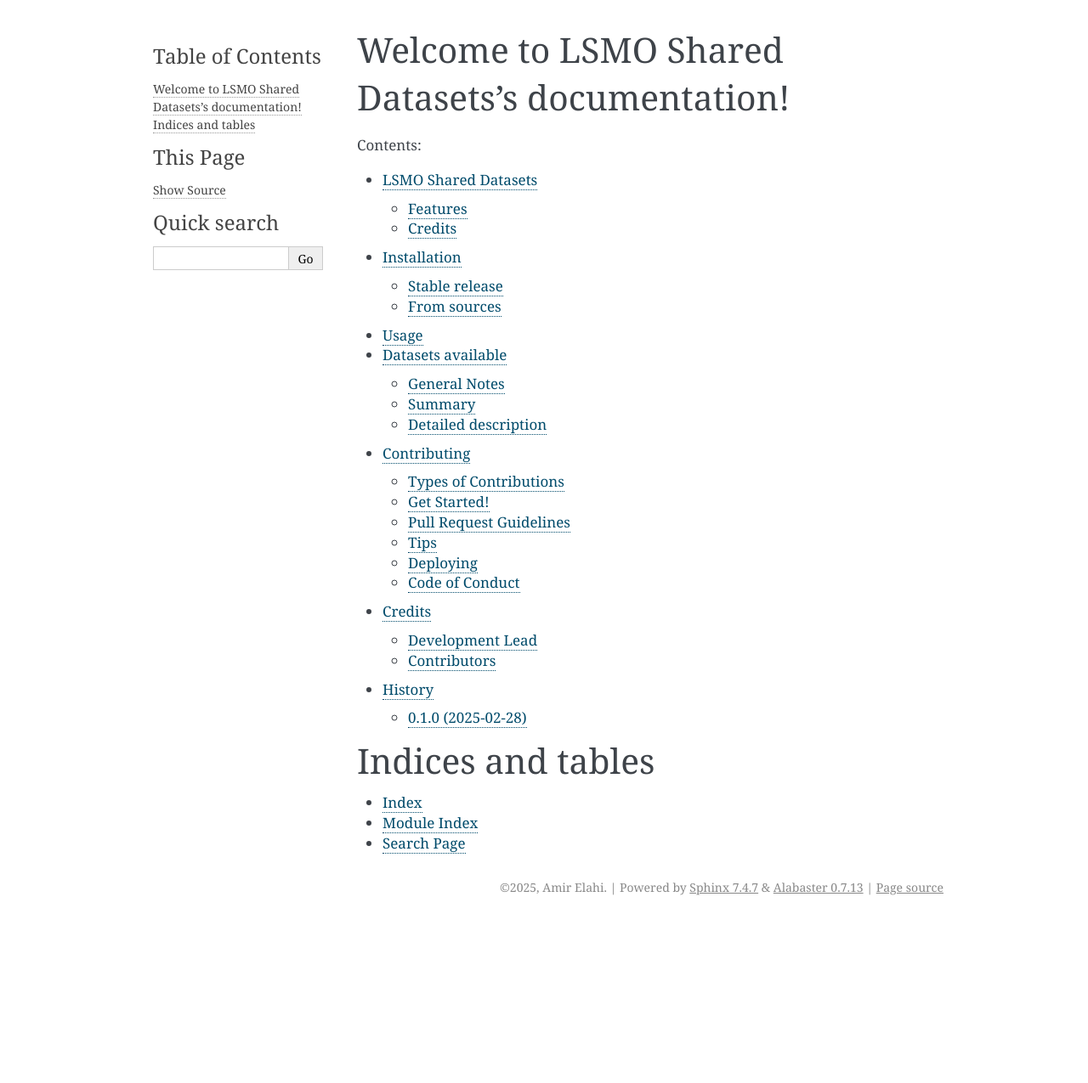
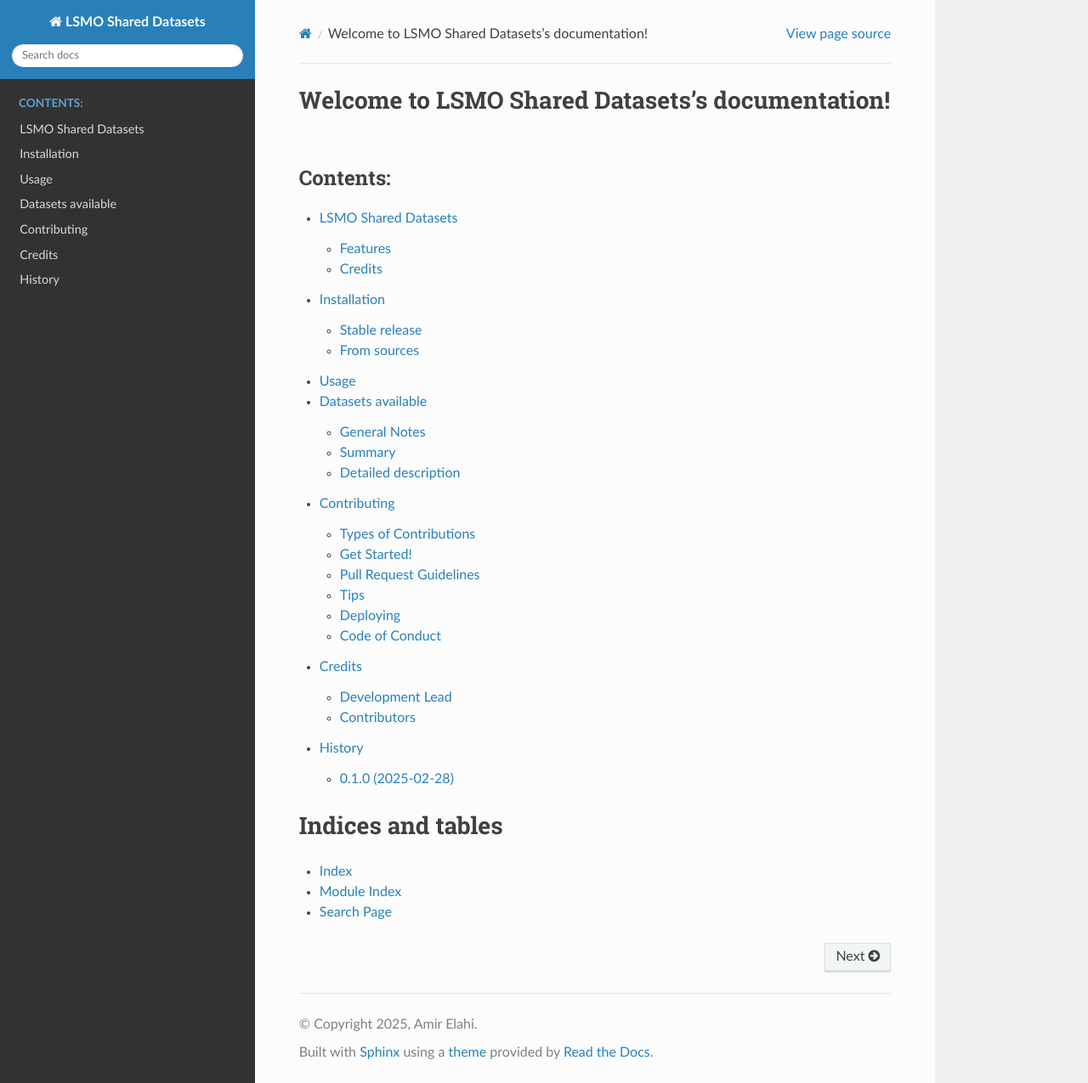
Before and after one commit to amir-elahi/lsmo-shared-datasets, a Sphinx documentation site: the page built from docs/index.rst, in a window 1280 px wide and 1275 px high. Shown: the whole window at 85% size. Built offline with Sphinx 7.4.7 and the Read the Docs theme 3.1.0, drawn with Linux system fonts in a browser that asks for light colours.

Commit message:
Adding dark mode

```diff
--- a/docs/conf.py
+++ b/docs/conf.py
@@ -83,13 +83,16 @@
 # The theme to use for HTML and HTML Help pages.  See the documentation for
 # a list of builtin themes.
 #
-html_theme = 'alabaster'
+# html_theme = 'alabaster'
+html_theme = "sphinx_rtd_theme"
 
 # Theme options are theme-specific and customize the look and feel of a
 # theme further.  For a list of options available for each theme, see the
 # documentation.
 #
-# html_theme_options = {}
+html_theme_options = {
+    "style": "dark",
+}
 
 # Add any paths that contain custom static files (such as style sheets) here,
 # relative to this directory. They are copied after the builtin static files,
```
